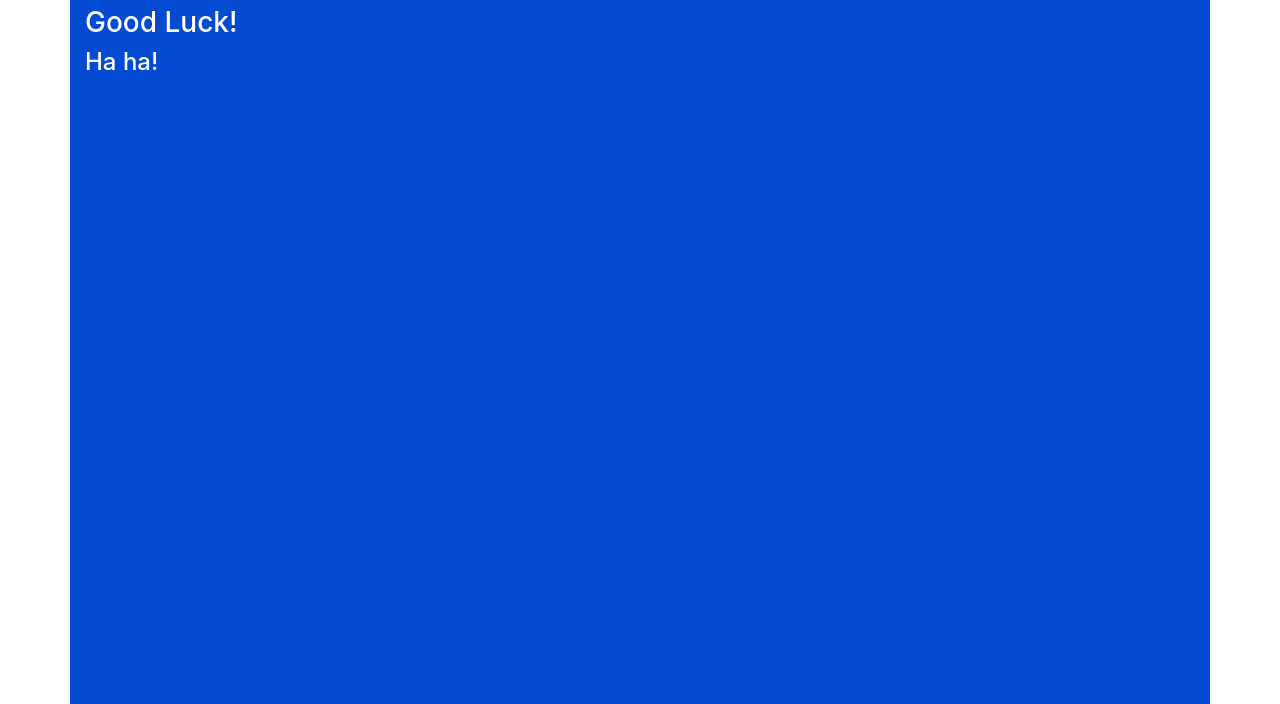
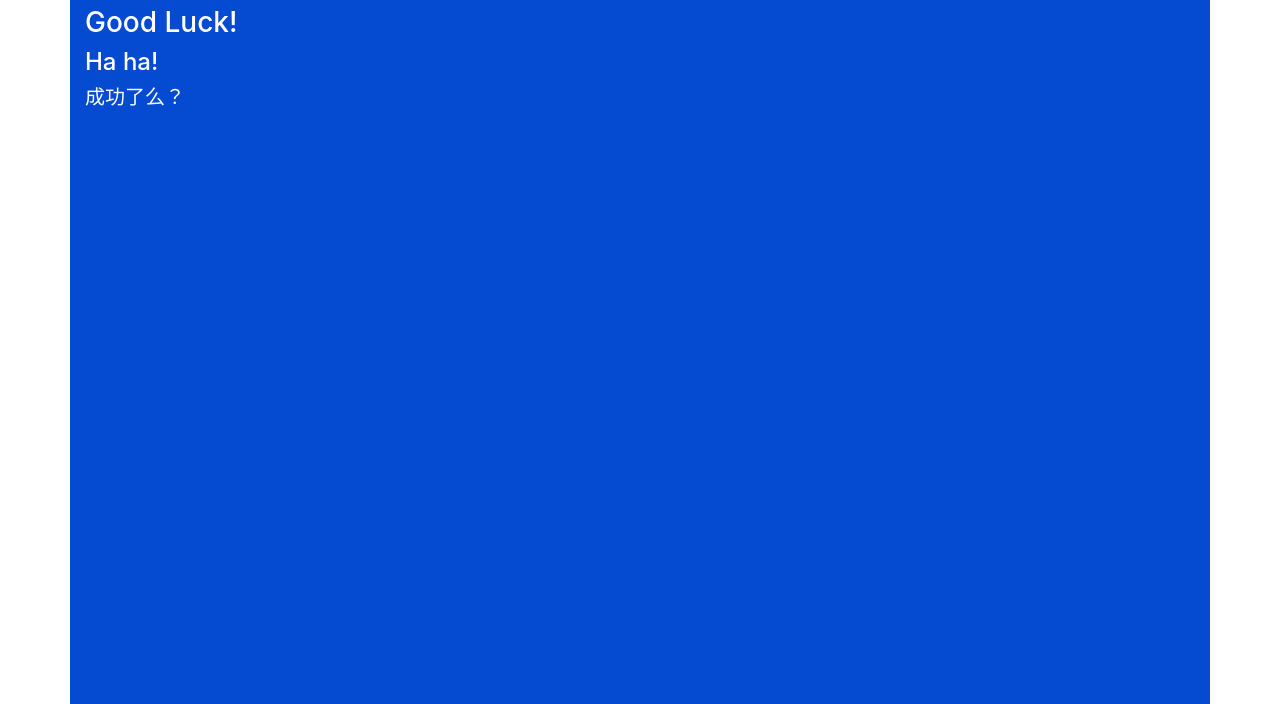
Before and after one commit to yangyongwei/hello-bootstrap, a website: page index.html in a window 1280 px wide. Shown: the part 96-800 px from the top of the page. Drawn offline with nearby package versions, Linux system fonts and the light colour scheme.

Commit message:
成功了！

```diff
--- a/index.html
+++ b/index.html
@@ -18,6 +18,7 @@
     <h2>World!</h2>
     <h3>Good Luck!</h3>
     <h4>Ha ha!</h4>
+    <h5>成功了么？</h5>
   </div>
 </body>
 
```
